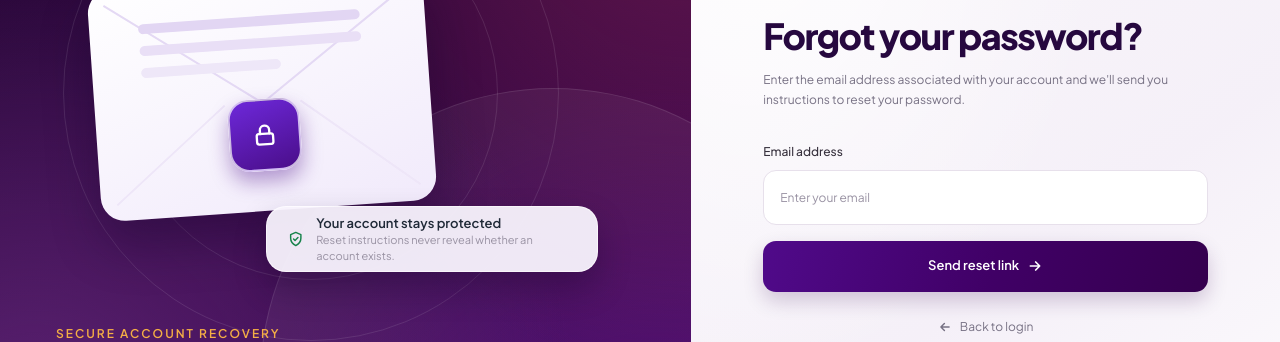
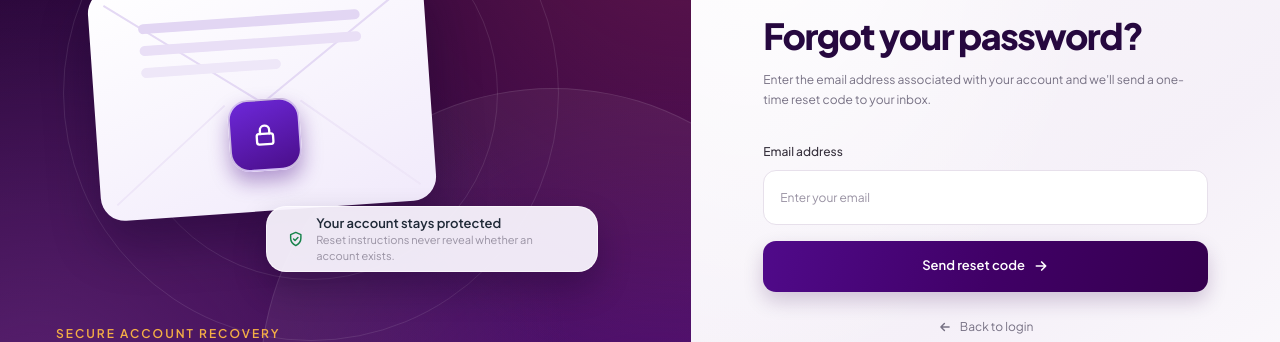
Before and after one commit to InternsHubb/internshub-frontend, a React (Vite) app: page /auth/forgot-password in a window 1280 px wide. Shown: the part 171-513 px from the top of the page. Built offline with nearby package versions, Linux system fonts and the light colour scheme; no server answers; a web font is replaced by a local one.

Commit message:
feat(forgot-password): update copy for reset code flow

```diff
--- a/src/pages/auth/ForgotPassword.tsx
+++ b/src/pages/auth/ForgotPassword.tsx
@@ -67,11 +67,10 @@ const text = {
 
     label: "ACCOUNT RECOVERY",
     title: "Forgot your password?",
-    subtitle:
-      "Enter the email address associated with your account and we'll send you instructions to reset your password.",
+    subtitle:"Enter the email address associated with your account and we'll send a one-time reset code to your inbox.",
     emailLabel: "Email address",
     emailPlaceholder: "Enter your email",
-    send: "Send reset link",
+    send: "Send reset code",
     sending: "Sending...",
     back: "Back to login",
     securityNote:
@@ -80,15 +79,16 @@ const text = {
     help: "Visit Help Center",
 
     submitErrorTitle: "We couldn't submit your request",
-    submitErrorBody: "Something went wrong on our side, so we can't confirm a reset email was sent. Please try again in a moment.",
+    submitErrorBody: "Something went wrong. No email was sent. Please try again.",
     submitErrorNetwork: "We couldn't reach the server. Check your connection and try again.",
 
     successLabel: "REQUEST SENT",
     successTitle: "Check your email",
     successBefore: "If an account matches ",
-    successAfter:
-      ", reset instructions will appear in that inbox. For privacy, we don't confirm whether an address is registered.",
+    successAfter:", a one-time 6-digit reset code will be sent to that inbox. For privacy, we don't confirm whether an address is registered.",
     tryAnother: "Try another email address",
+    enterCode: "Enter reset code",
+
 
     errors: {
       required: "Email address is required.",
@@ -109,10 +109,10 @@ const text = {
     label: "استعادة الحساب",
     title: "نسيت كلمة المرور؟",
     subtitle:
-      "اكتب البريد الإلكتروني المرتبط بحسابك وسنرسل لك تعليمات إعادة تعيين كلمة المرور.",
+      "اكتب البريد الإلكتروني المرتبط بحسابك وسنرسل رمز إعادة تعيين لمرة واحدة إلى بريدك.",
     emailLabel: "البريد الإلكتروني",
     emailPlaceholder: "أدخل بريدك الإلكتروني",
-    send: "إرسال رابط الاستعادة",
+    send:  "إرسال رمز الاستعادة",
     sending: "جارٍ الإرسال...",
     back: "العودة لتسجيل الدخول",
     securityNote: "لأمانك، الرد واحد سواء كان البريد مسجلًا أو لا.",
@@ -120,15 +120,16 @@ const text = {
     help: "زيارة مركز المساعدة",
 
     submitErrorTitle: "لم نتمكن من إرسال طلبك",
-    submitErrorBody: "حدث خطأ من جهتنا، لذا لا يمكننا تأكيد إرسال بريد إعادة التعيين. حاول مرة أخرى بعد قليل.",
+    submitErrorBody: "حدث خطأ ما. لم يتم إرسال أي بريد. حاول مرة أخرى.",
     submitErrorNetwork: "تعذّر الوصول إلى الخادم. تحقّق من اتصالك وحاول مرة أخرى.",
 
     successLabel: "تم إرسال الطلب",
     successTitle: "تحقق من بريدك الإلكتروني",
     successBefore: "إذا كان هناك حساب مرتبط بـ ",
     successAfter:
-      "، ستظهر تعليمات إعادة التعيين في هذا البريد. حفاظًا على الخصوصية، لا نؤكد ما إذا كان البريد مسجلًا.",
+       "، سيصل رمز إعادة تعيين من 6 أرقام لمرة واحدة إلى هذا البريد. حفاظًا على الخصوصية، لا نؤكد ما إذا كان البريد مسجلًا.",
     tryAnother: "جرّب بريدًا إلكترونيًا آخر",
+    enterCode: "إدخال رمز الاستعادة",
 
     errors: {
       required: "البريد الإلكتروني مطلوب.",
```
